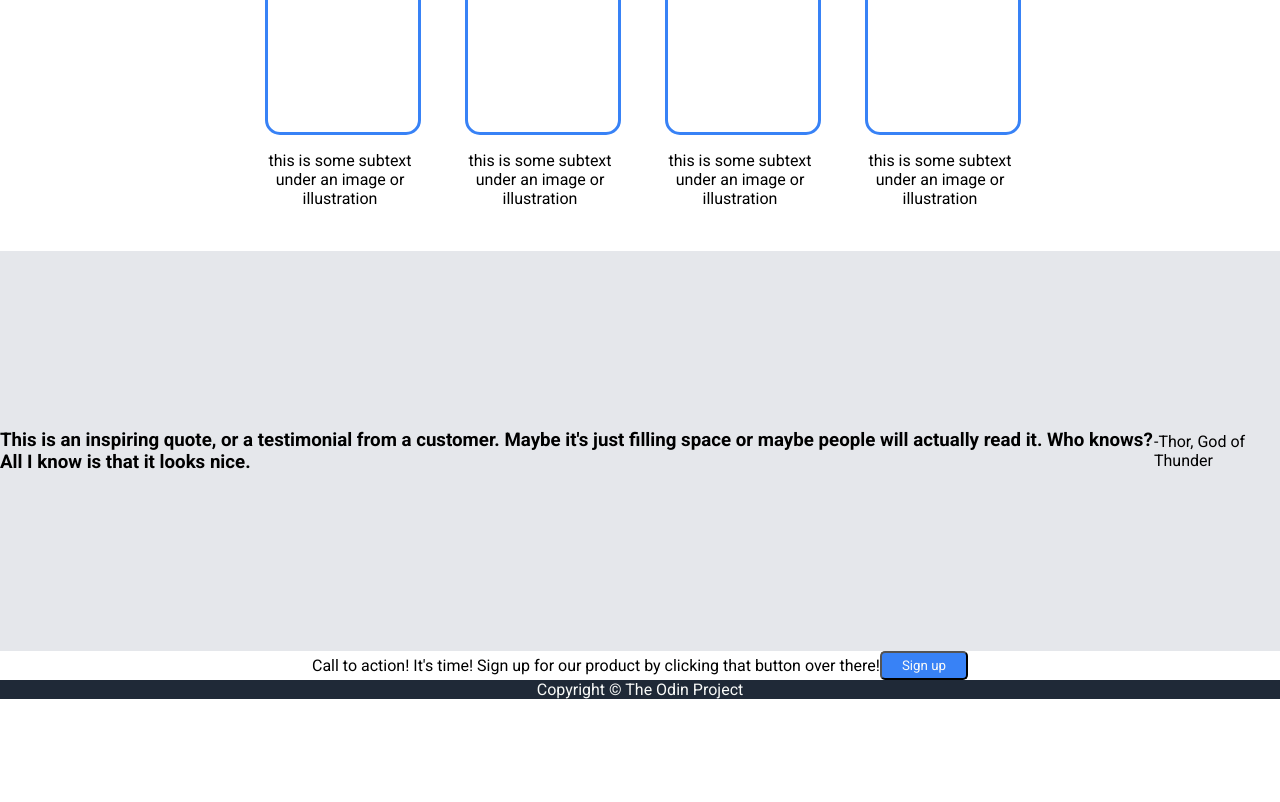
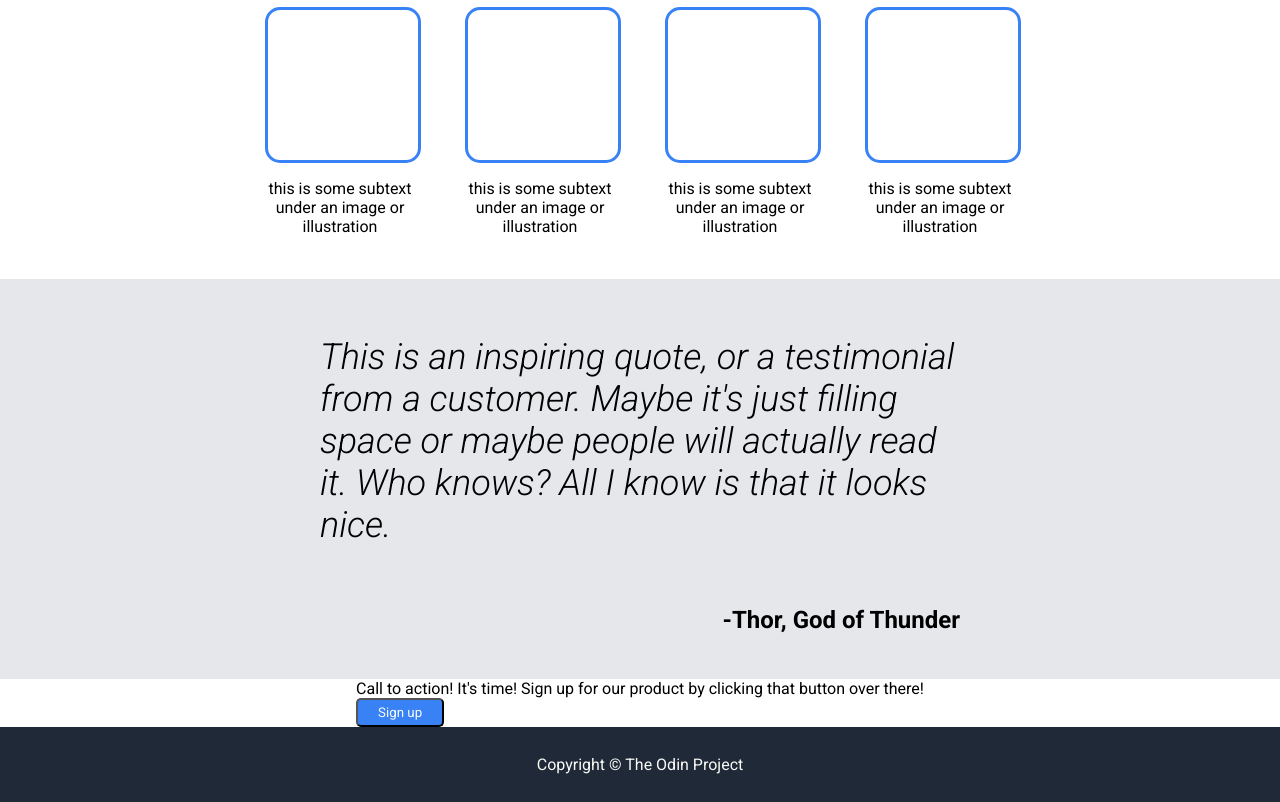
Before and after one commit to verike1996/landing-page, a plain HTML site: page index.html in a window 1280 px wide. Shown: the part 620-1422 px from the top of the page. Before the commit the page ends 1319 px from the top, so only its background shows below. Drawn offline with Linux system fonts and the light colour scheme.

Commit message:
Added new styles

```diff
--- a/index.html
+++ b/index.html
@@ -10,16 +10,19 @@
     </head>
 
     <header>
+        <div class="head-wrapper">
             <span class="header-logo">Header Logo</span>
             <ul class="nav-links">
                 <li>header link one</li>
                 <li>header link two</li>
                 <li>header link three</li>
             </ul>
+        </div>
     </header>
 
     <body>
         <div class="main">
+            <div class="main-wrapper">
                 <div class="main-left">
                     <h1 class="hero">This website is awesome</h1>
                     <p class="hero-secondary">This website has some subtext that goes here under the main title. It's a smaller font and the color is lower contrast.</p>
@@ -29,8 +32,10 @@
                     <img src="https://source.unsplash.com/featured/400x200" alt="placeholder image">
                 </div>
             </div>
+        </div>
 
         <div class="second-section">
+            <div class="second-wrapper">
                 <h2 class="info-head">Some random information.</h2>
                 <div class="icon-cards">
                     <div class="card">
@@ -51,18 +56,23 @@
                     </div>
                 </div>
             </div>
+        </div>
 
         <div class="quote-section">
-            <h3>This is an inspiring quote, or a testimonial from a customer. Maybe it's just filling space or maybe people will actually read it. Who knows? All I know is that it looks nice.</h3>
+            <div class="quote-wrapper">
+                <h3 class="quote">This is an inspiring quote, or a testimonial from a customer. Maybe it's just filling space or maybe people will actually read it. Who knows? All I know is that it looks nice.</h3>
                 <p class="attribution">-Thor, God of Thunder</p>
+            </div>
         </div>
 
         <div class="cta-section">
+            <div class="cta-wrapper">
                 <div class="cta">
                     <span class="cta-head">Call to action! It's time!</span>
                     <span class="cta-sub">Sign up for our product by clicking that button over there!</span>
                 </div>
                 <button class="cta-button">Sign up</button>
+            </div>
         </div>
     </body>
 
--- a/styles.css
+++ b/styles.css
@@ -8,6 +8,7 @@ body {
     display: flex;
     flex-direction: column;
     margin: 0;
+    max-height: 100%;
 }
 
 header,
@@ -25,6 +26,10 @@ footer {
     display: flex;
     justify-content: center;
     align-items: center;
+}
+
+footer {
+    height: 75px;
 }
 
 .main,
@@ -49,6 +54,29 @@ footer {
     flex-direction: column;
     width: 150px;
     text-align: center;
+}
+
+.quote-section {
+    display: flex;
+    flex-direction: column;
+}
+
+.quote {
+    font-size: 36px;
+    font-weight: 300;
+    font-style: italic;
+}
+
+.attribution {
+    align-self: flex-end;
+    font-size: 24px;
+    font-weight: 700;
+}
+
+.quote-wrapper {
+    width: 50%;
+    display: flex;
+    flex-direction: column;
 }
 
 header {
```
Lines whose indentation alone changed are shown as unchanged.
